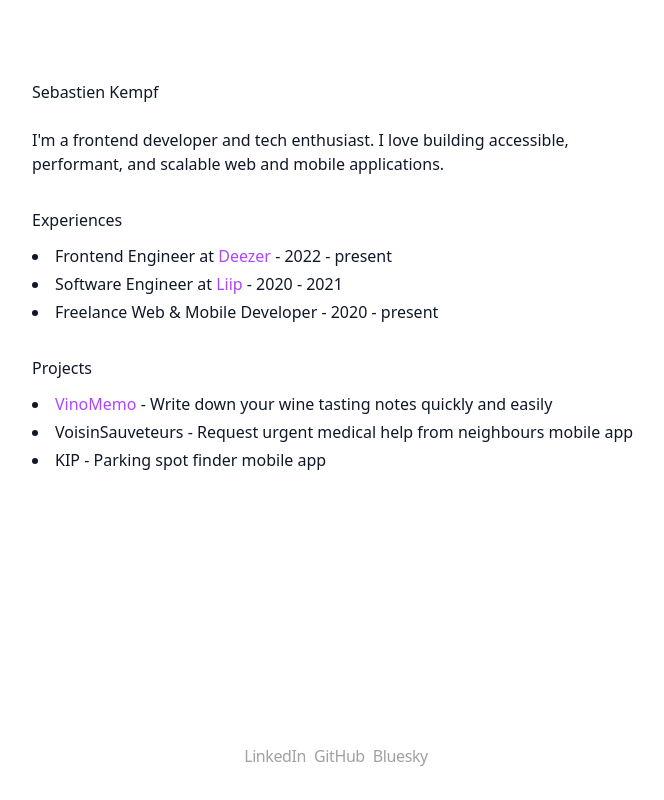
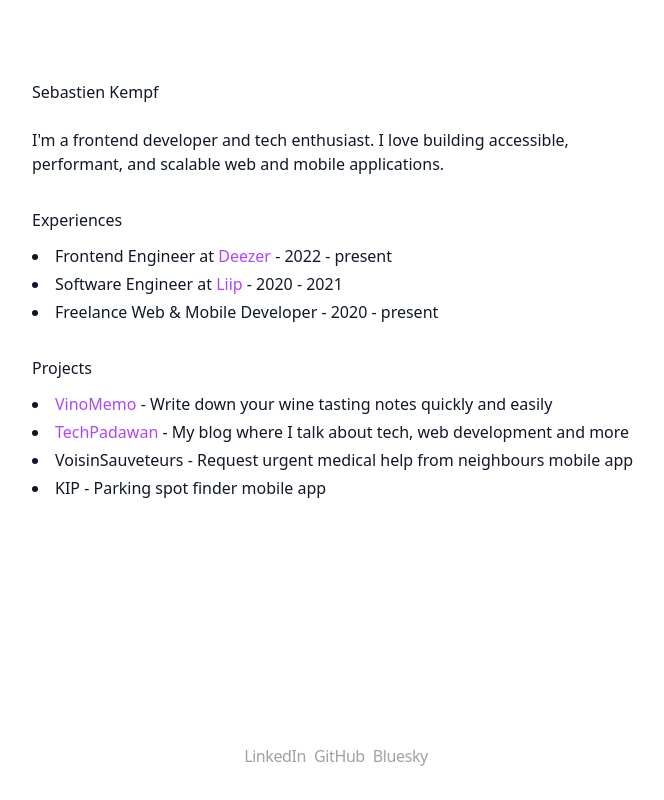
Before and after one commit to skmpf/portfolio, a Next.js app: page / in a window 1280 px wide. Shown: the whole page, without its empty margins (304-968 px from the left). Built offline with nearby package versions, Linux system fonts and the light colour scheme.

Commit message:
feat: add personal blog link to projects section

```diff
--- a/src/app/page.tsx
+++ b/src/app/page.tsx
@@ -51,6 +51,17 @@
             - Write down your wine tasting notes quickly and easily
           </li>
           <li>
+            <a
+              className="text-purple-500 hover:text-purple-700"
+              href="https://blog.sebastienkempf.xyz/"
+              target="_blank"
+              rel="noopener noreferrer"
+            >
+              TechPadawan
+            </a>{" "}
+            - My blog where I talk about tech, web development and more
+          </li>
+          <li>
             VoisinSauveteurs - Request urgent medical help from neighbours
             mobile app
           </li>
```
